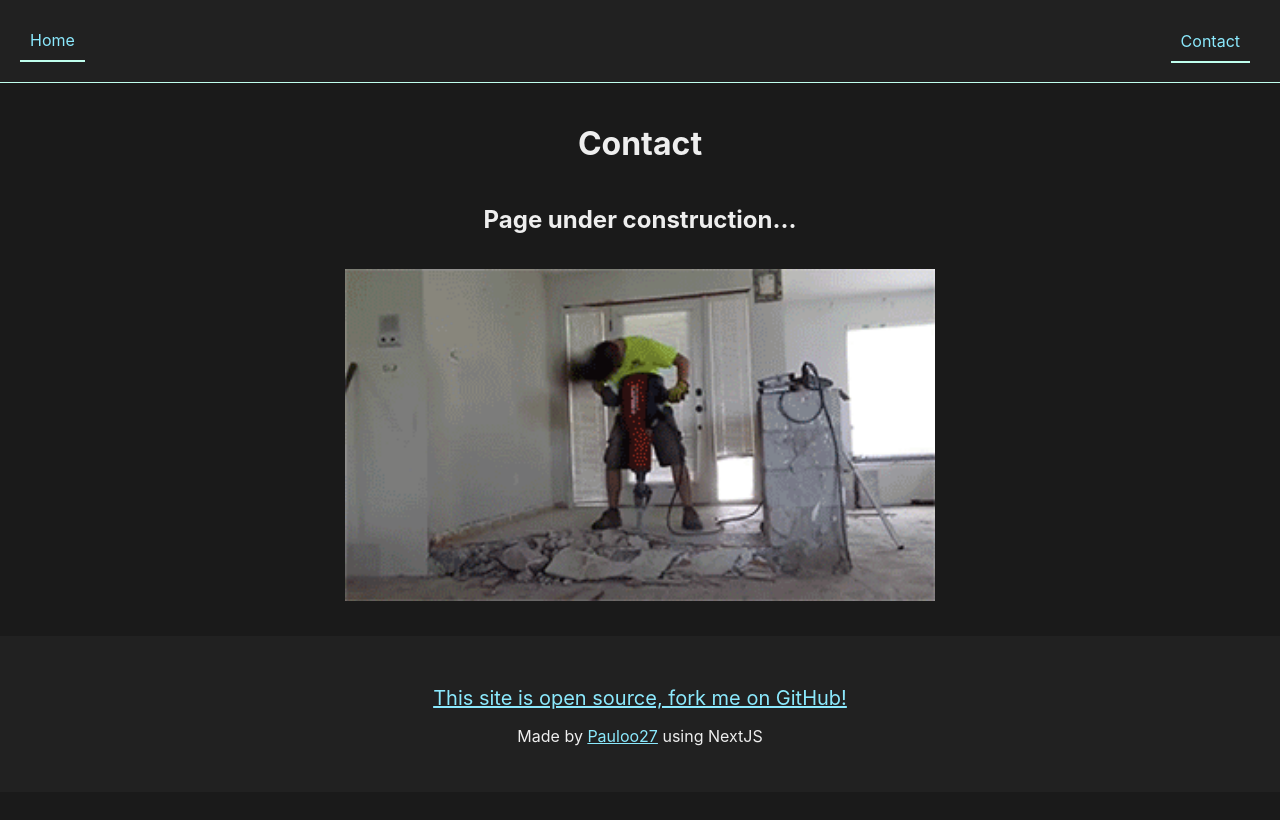
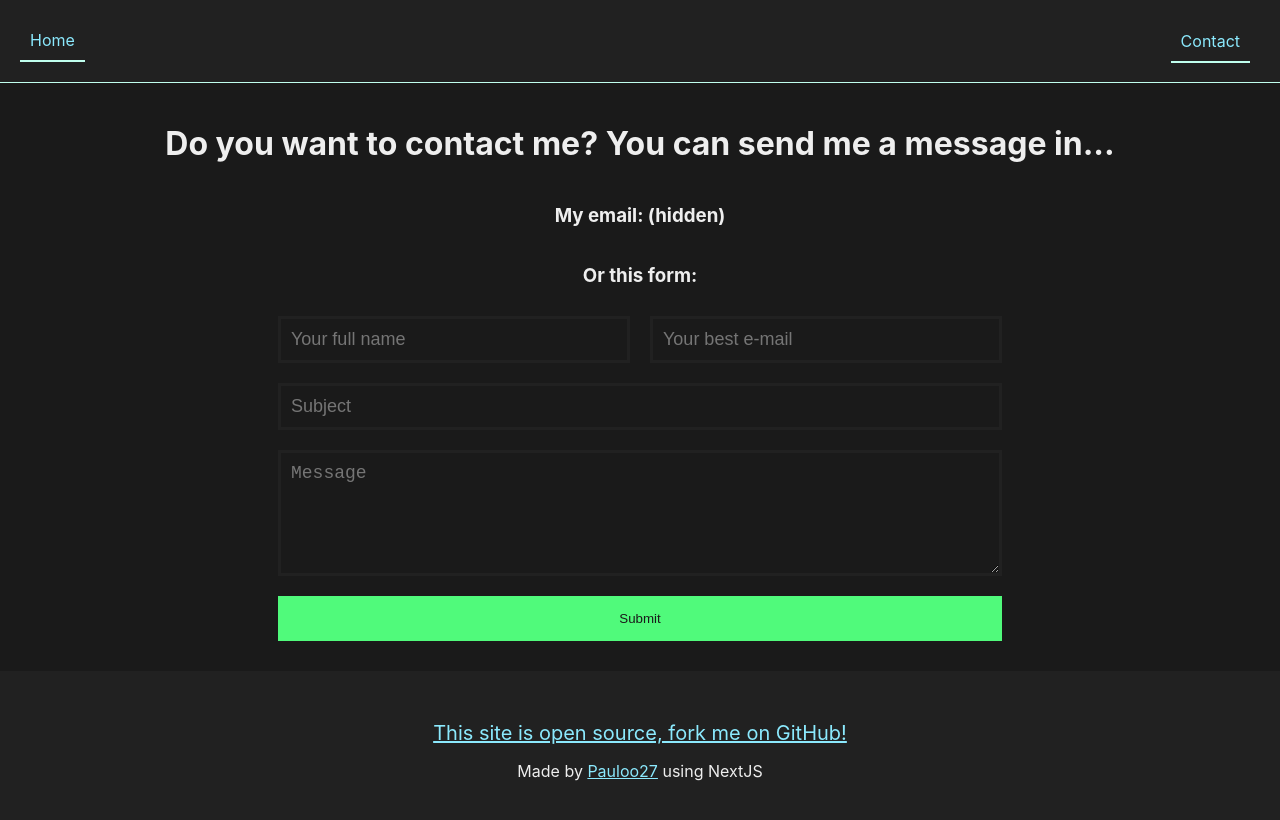
Before and after one commit to Pauloo27/me, a Next.js app: page /contact in a window 1280 px wide. Shown: the top 820 px of the page. Built offline with nearby package versions, Linux system fonts and the light colour scheme.

Commit message:
Add simple layout

```diff
--- a/pages/contact.js
+++ b/pages/contact.js
@@ -2,19 +2,31 @@ import Head from "next/head";
 import style from "../styles/Contact.module.css";
 
 export default function Contact() {
+  const onSubmit = (event) => {
+    event.preventDefault();
+    // TODO: api
+  };
+
   return (
     <>
       <Head>
         <title>Contact</title>
       </Head>
       <div className={style.container}>
-        <h1>Contact</h1>
-        <h2>Page under construction...</h2>
-        <img
-          src="/construction.gif"
-          className={style.gif}
-          alt="GIF of a confused man"
-        />
+        <h1 className={style.text_center}>
+          Do you want to contact me? You can send me a message in...
+        </h1>
+        <h3 className={style.text_center}>My email: (hidden)</h3>
+        <h3 className={style.text_center}>Or this form:</h3>
+        <form onSubmit={onSubmit} className={style.form}>
+          <div className={style.form_group}>
+            <input className={style.text_entry} placeholder="Your full name" />
+            <input className={style.text_entry} placeholder="Your best e-mail" />
+          </div>
+          <input className={style.text_entry} placeholder="Subject" />
+          <textarea className={style.message} placeholder="Message" rows={5} />
+          <button className={style.submit} type="submit">Submit</button>
+        </form>
       </div>
     </>
   );
--- a/styles/Contact.module.css
+++ b/styles/Contact.module.css
@@ -2,12 +2,48 @@
   display: flex;
   flex-direction: column;
   justify-content: center;
+}
+
+.text_center {
   text-align: center;
 }
 
-.gif {
-  margin-left: auto;
-  margin-right: auto;
+.form {
+  margin: 0 auto;
+  display: flex;
+  flex-direction: column;
+  width: 60%;
+}
+
+.form_group {
+  display: flex;
+}
+
+.text_entry, .message {
+  color: var(--text-main);
+  padding: 10px;
+  background-color: var(--bg-main);
+  border: solid 3px var(--bg-alt);
+  margin: 10px;
+  font-size: 18px;
+  flex-grow: 1;
+}
+
+.submit {
+  cursor: pointer;
   padding: 15px;
-  width: 50%;
+  margin: 10px;
+  background-color: var(--green);
+  border: none;
+  color: var(--bg-main);
 }
+
+@media only screen and (max-width: 700px) {
+  .form_group {
+    flex-direction: column;
+  }
+
+  .form {
+    width: 80%;
+  }
+}
```
